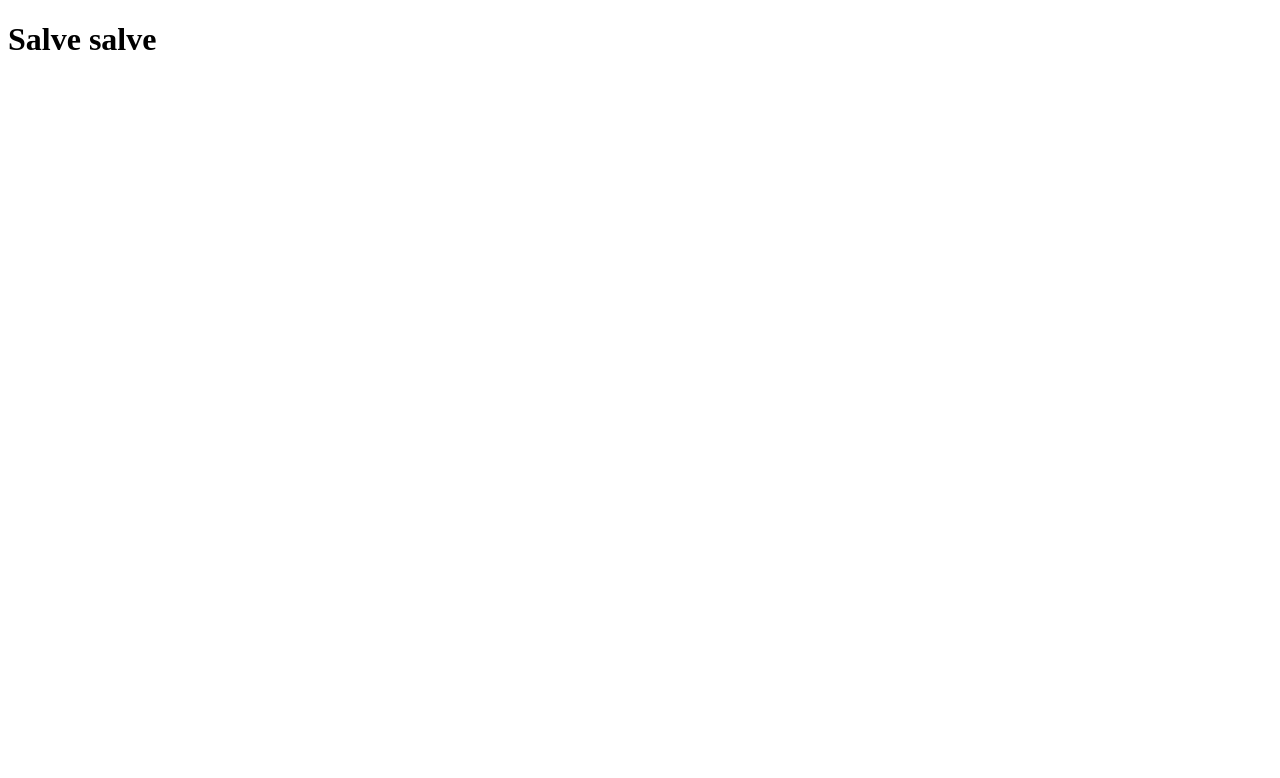
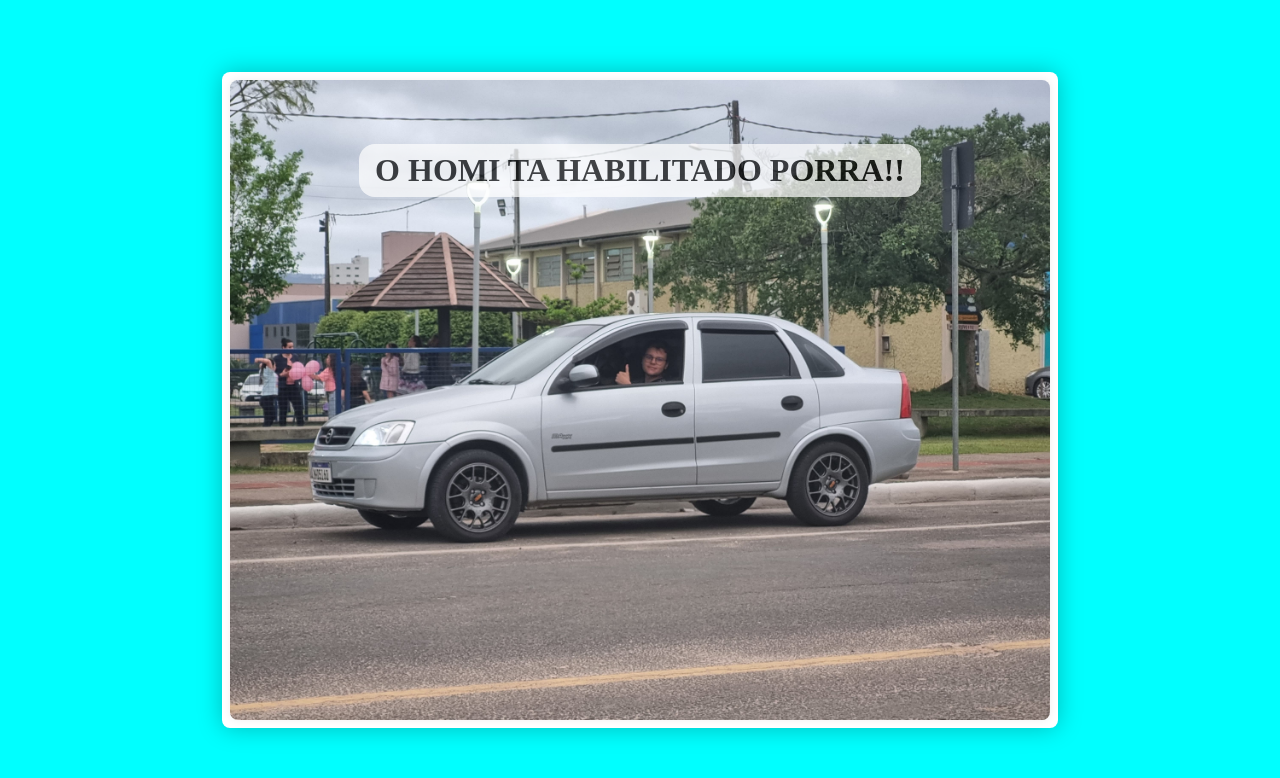
Before and after one commit to CaarlosLima/clone-tabnews, a Next.js app: page / in a window 1280 px wide. Shown: the top 778 px of the page. Built offline with nearby package versions, Linux system fonts and the light colour scheme.

Commit message:
hawkudo habilitado

```diff
--- /dev/null
+++ b/pages/_app.js
@@ -0,0 +1,5 @@
+import './styles.css';
+
+export default function MyApp({ Component, pageProps }) {
+  return <Component {...pageProps} />
+}
--- a/pages/index.js
+++ b/pages/index.js
@@ -1,3 +1,11 @@
 export default function Home() {
-  return <h1>Salve salve</h1>;
+  return (
+    <div className="page-container">
+      <div className="frame">
+        <div className="hawk-container">
+          <h1>O HOMI TA HABILITADO PORRA!!</h1>
+        </div>
+      </div>
+    </div>
+  );
 }
--- /dev/null
+++ b/pages/styles.css
@@ -0,0 +1,46 @@
+* {
+  margin: 0;
+  padding: 0;
+}
+
+.page-container {
+  width: 100vw;
+  height: 100vh;
+  display: flex;
+  align-items: center;
+  justify-content: center;
+  color: black;
+  background-color: aqua;
+
+  .frame {
+    background-color: #fff;
+    flex-direction: center;
+    display: flex;
+    align-items: center;
+    box-shadow: 0 0 24px #0004;
+    border-radius: 8px;
+    padding: 8px;
+
+    .hawk-container {
+      background-image: url('../public/hawkudo-corsa.jpg');
+      background-size: cover; /* A imagem cobre todo o elemento */
+      display: flex;
+      align-items: flex-start;
+      justify-content: center;
+      background-position: 50%;
+      background-repeat: no-repeat;
+      height: 80vh;
+      width: 64vw;
+      box-shadow: 0 0 8px #0001;
+      border-radius: 8px;
+
+      h1 {
+        padding: 8px 16px;
+        border-radius: 16px;
+        margin-top: 64px;
+        background-color: white;
+        opacity: 0.7;
+      }
+    }
+  }
+}
```
Also changed, not shown: public/hawkudo-corsa.jpg (added).
